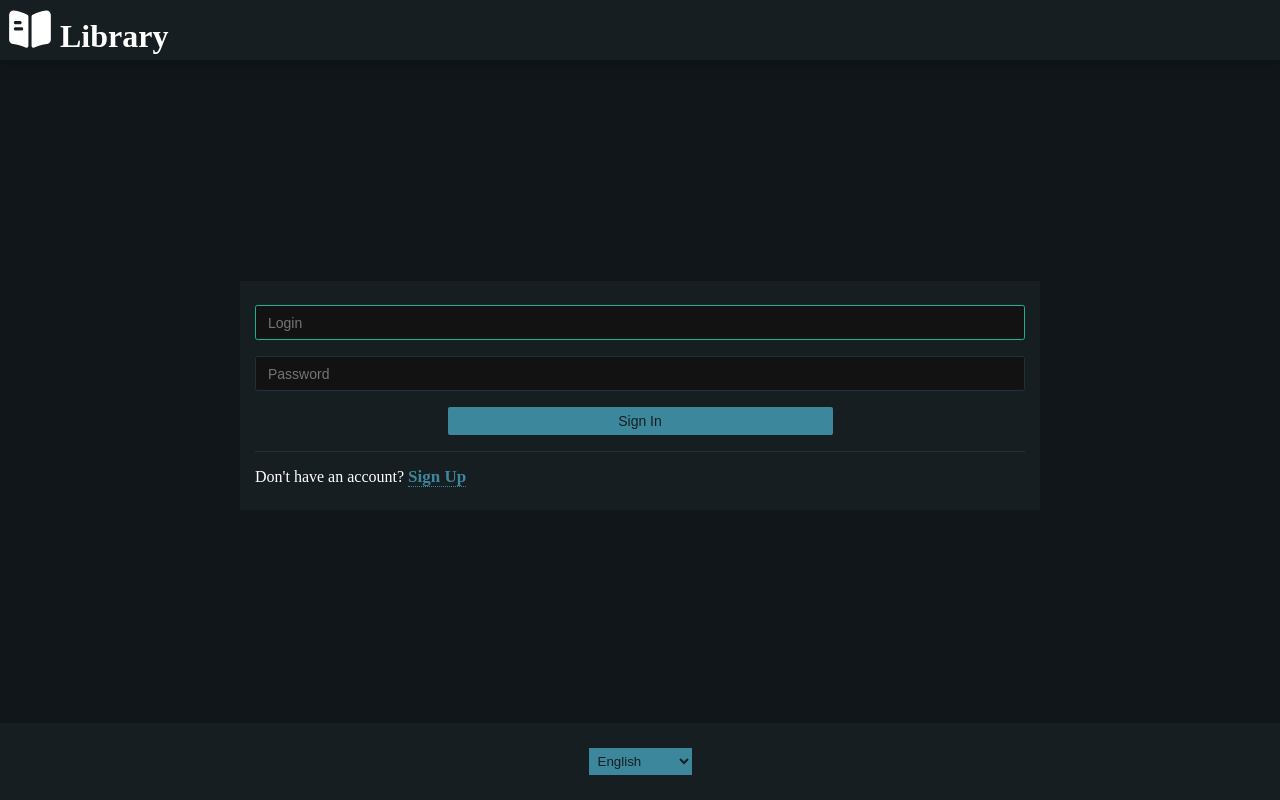
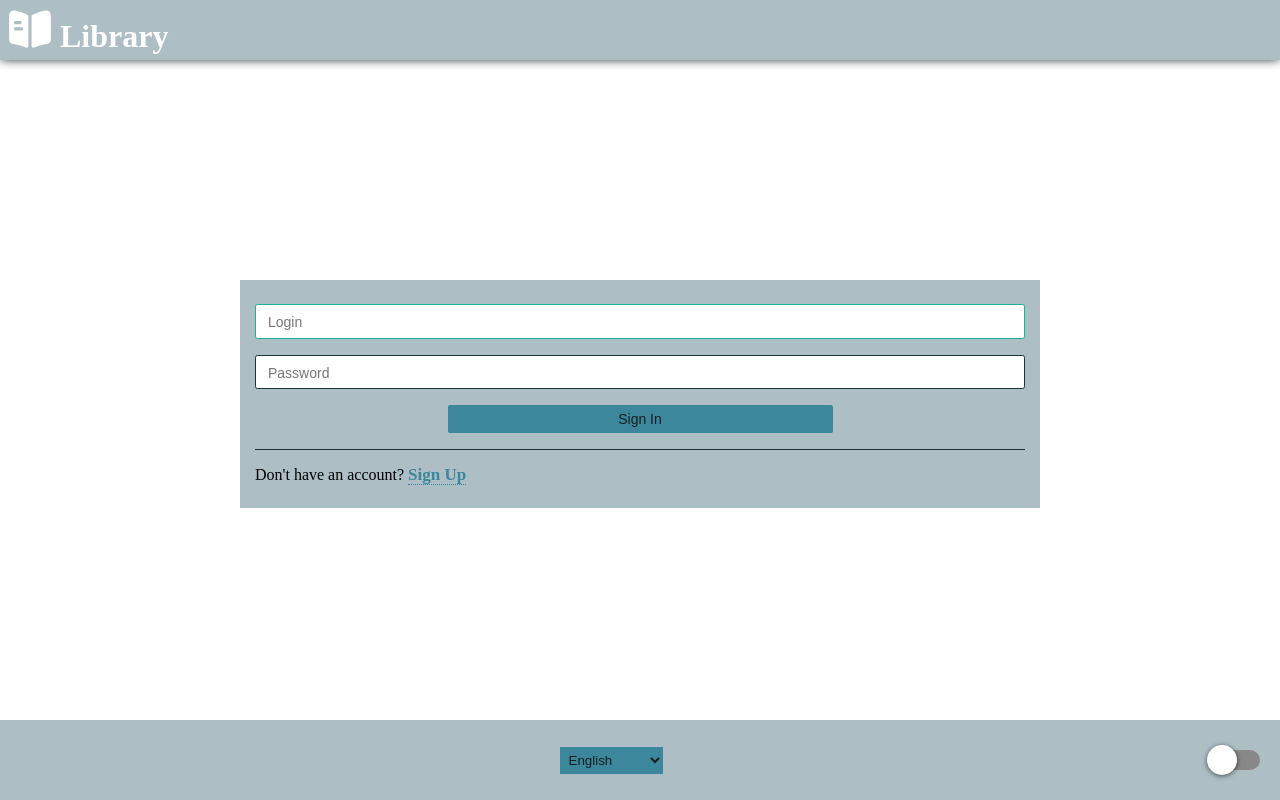
Before and after one commit to SirJohanot/library-react, a React (Create React App) app: page /sign-in in a window 1280 px wide. Built offline with nearby package versions, Linux system fonts and the light colour scheme.

Commit message:
added light mode to the UI; added a switch between the two modes

```diff
--- a/src/assets/css/global.css
+++ b/src/assets/css/global.css
@@ -1,5 +1,26 @@
 /* Variables */
-:root {
+body.light {
+  --color_background: #ffffff;
+  --color_background_light: #adbec5;
+  --color_link: #3c879c;
+  --color_link_disabled: #3c879c5b;
+  --color_link_active: #1bb194;
+  --color_link_hover: #5ff5ff;
+  --color_link_red: #a52f31;
+  --color_link_red_hover: #ff6969;
+  --color_dark_text: #aab3b6;
+  --color_button_text: #161e21;
+  --color_danger: #cc3000;
+  --color_border: #2d3437;
+  --color_input_text: #abaeaf;
+  --color_input_background: #ffffff;
+  --color_input_border: #213138;
+  --color_border_light: #203137;
+  --color_message: #c5c7c8;
+  --color_text: black;
+}
+
+body.dark {
   --color_background: #101619;
   --color_background_light: #171e21;
   --color_link: #3c879c;
@@ -17,7 +38,7 @@
   --color_input_border: #213138;
   --color_border_light: #203137;
   --color_message: #c5c7c8;
-  --color_text: #919596;
+  --color_text: white;
 }
 
 /* General */
@@ -33,7 +54,7 @@ body,
 body {
   padding: 0;
   margin: 0;
-  color: white;
+  color: var(--color_text);
   background-color: var(--color_background);
 }
 
@@ -317,8 +338,10 @@ header .menu li.separator {
 
 /* Footer */
 footer {
-  background-color: #171e21;
+  background-color: var(--color_background_light);
   padding: 25px 15px;
+  display: flex;
+  flex-direction: row;
 }
 
 footer select {
--- a/src/layout/Footer.js
+++ b/src/layout/Footer.js
@@ -1,5 +1,6 @@
 import { PropTypes } from 'prop-types';
-import React from 'react';
+import React, { useEffect, useState } from 'react';
+import Switch from 'react-switch';
 import { LOCALES } from '../i18n/locales';
 
 export default function Footer({ setCurrentLocale }) {
@@ -12,6 +13,19 @@ export default function Footer({ setCurrentLocale }) {
         setCurrentLocale(e.target.value);
     }
 
+    const [isDarkMode, setDarkMode] = useState(false);
+
+    useEffect(() => {
+        let body = document.body;
+        if (isDarkMode) {
+            body.classList.remove('light');
+            body.classList.add('dark');
+        } else {
+            body.classList.remove('dark');
+            body.classList.add('light');
+        }
+    }, [isDarkMode]);
+
     return (
         <footer>
             <select onChange={handleLocaleChange}>
@@ -19,6 +33,17 @@ export default function Footer({ setCurrentLocale }) {
                 <option value={LOCALES.RUSSIAN}>Русский</option>
                 <option value={LOCALES.BELARUSIAN}>Беларуская</option>
             </select>
+            <Switch onChange={() => setDarkMode(prev => !prev)}
+                checked={isDarkMode}
+                onColor="#86d3ff"
+                onHandleColor="#2693e6"
+                handleDiameter={30}
+                uncheckedIcon={false}
+                checkedIcon={false}
+                boxShadow="0px 1px 5px rgba(0, 0, 0, 0.6)"
+                activeBoxShadow="0px 0px 1px 10px rgba(0, 0, 0, 0.2)"
+                height={20}
+                width={48} />
         </footer>
     );
 }
```
